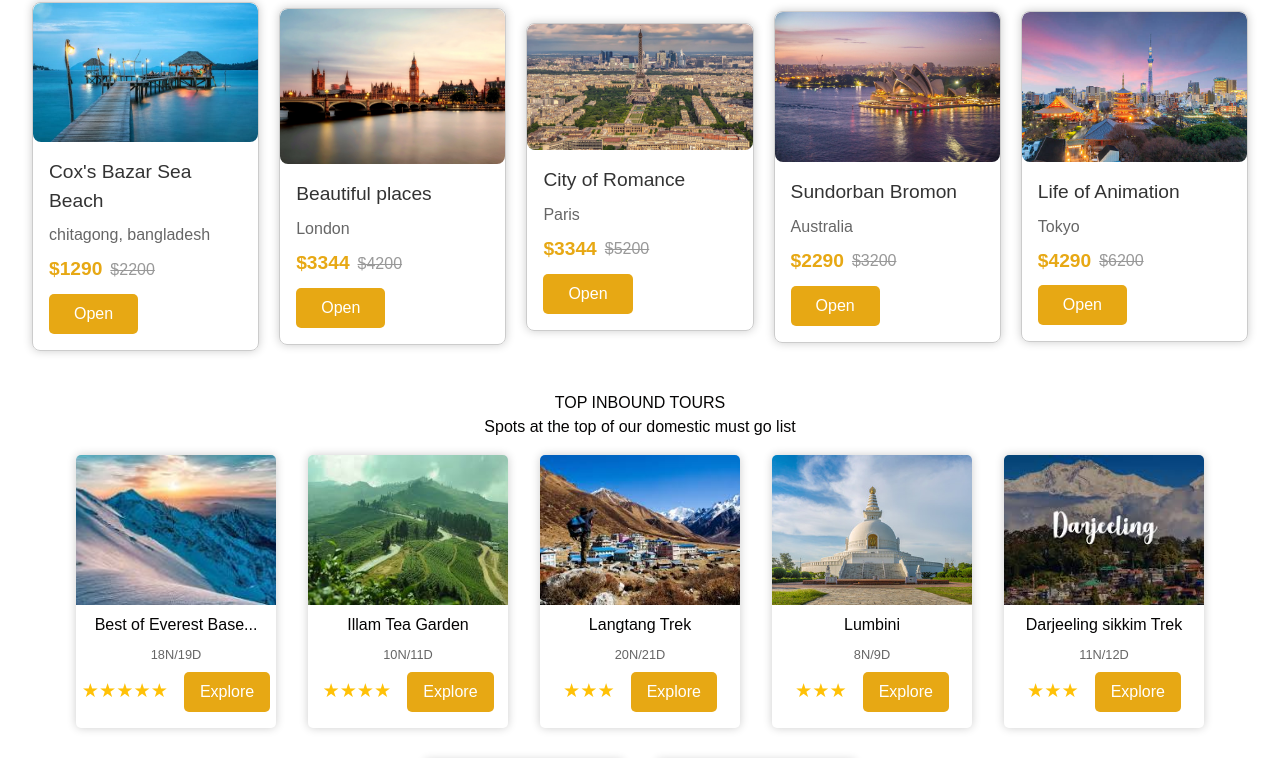
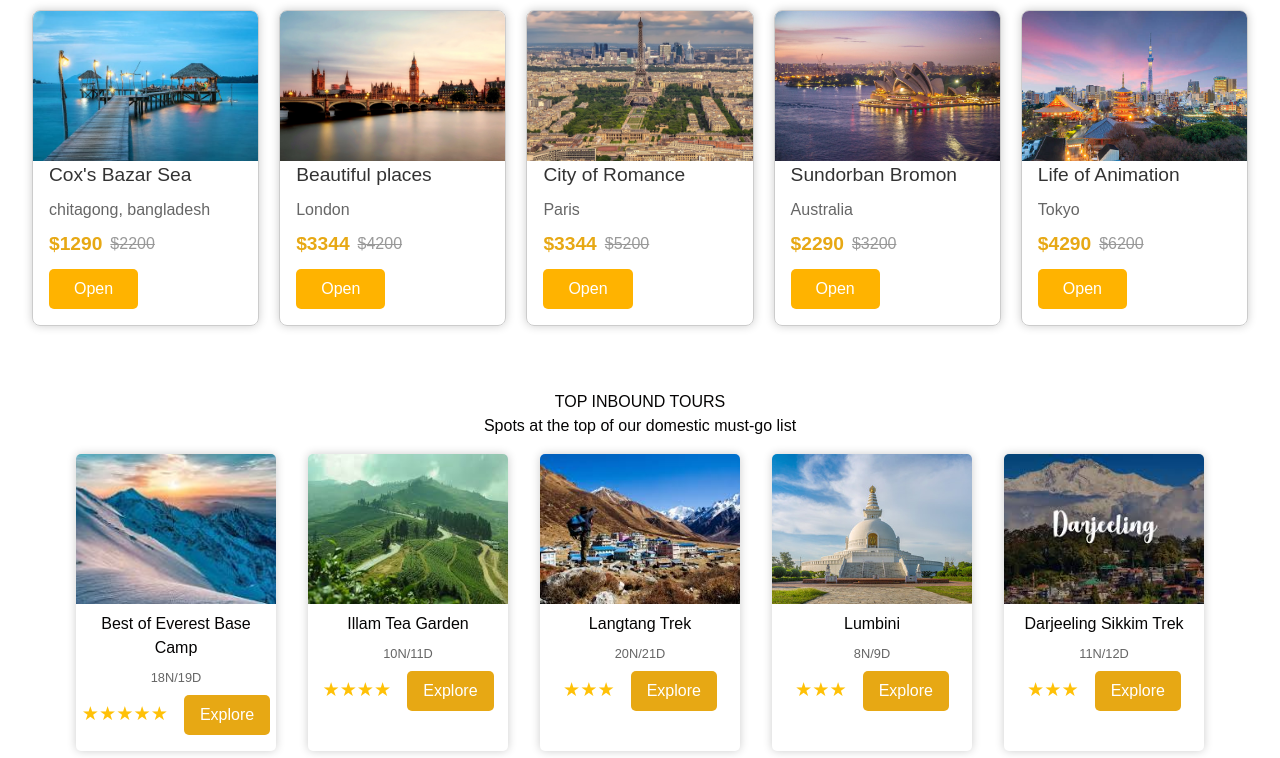
Before and after one commit to aastutijha/Travelsite, a React (Vite) app: page / in a window 1280 px wide. Shown: the part 894-1652 px from the top of the page. Built offline with nearby package versions, Linux system fonts and the light colour scheme.

Commit message:
changed card designs

```diff
--- a/src/components/Submain/InboundTours.jsx
+++ b/src/components/Submain/InboundTours.jsx
@@ -1,5 +1,5 @@
-import React from 'react';
-import { Link } from 'react-router-dom';
+
+import  { useState } from 'react';
 import './InboundTours.css';
 import everestImage from '../../assets/mountain.jpeg';
 import IlamImage from '../../assets/Ilam.jpeg';
@@ -10,60 +10,53 @@ import darjeelingImage from '../../assets/darjeeling.jpeg';
 import chitwanImage from '../../assets/chitwan.jpg';
 
 const InboundTours = () => {
+  const [openFormIndex, setOpenFormIndex] = useState(null);
+
+  const handleOpenForm = (index) => {
+    setOpenFormIndex(index);
+  };
+
+  const handleCloseForm = () => {
+    setOpenFormIndex(null);
+  };
+
+  const tourCards = [
+    { image: everestImage, alt: "Mount Everest, Nepal", title: "Best of Everest Base Camp", duration: "18N/19D", rating: "&#9733;★★★★" },
+    { image: IlamImage, alt: "Ilam Tea Garden, Nepal", title: "Illam Tea Garden", duration: "10N/11D", rating: "&#9733;★★★" },
+    { image: langtangImage, alt: "Langtang Trek, Nepal", title: "Langtang Trek", duration: "20N/21D", rating: "&#9733;★★" },
+    { image: lumbiniImage, alt: "Lumbini, Nepal", title: "Lumbini", duration: "8N/9D", rating: "&#9733;★★" },
+    { image: darjeelingImage, alt: "Darjeeling, India", title: "Darjeeling Sikkim Trek", duration: "11N/12D", rating: "&#9733;★★" },
+    { image: raralakeImage, alt: "Rara Lake, Nepal", title: "Rara Lake Trekking", duration: "6N/7D", rating: "&#9733;★★★" },
+    { image: chitwanImage, alt: "Chitwan, Nepal", title: "Chitwan Safari", duration: "5N/6D", rating: "&#9733;★" },
+  ];
+
   return (
-    <div  className="inbound-tours">
+    <div className={`inbound-tours ${openFormIndex !== null ? 'blur' : ''}`}>
       <h2>TOP INBOUND TOURS</h2>
-      <p>Spots at the top of our domestic must go list</p>
+      <p>Spots at the top of our domestic must-go list</p>
       <div className="tour-cards">
-        <div className="tour-card">
-          <img src={everestImage} alt="The Best of Everest Base..." />
-          <h3>Best of Everest Base...</h3>
-          <p>18N/19D</p>
-          <span className="rating">&#9733;★★★★</span>
-          <button>Explore</button>
-        </div>
-        <div className="tour-card">
-          <img src={IlamImage} alt="Gateway to Ilam Tea Garden" />
-          <h3>Illam Tea Garden</h3>
-          <p>10N/11D</p>
-          <span className="rating">&#9733;★★★</span>
-          <button>Explore</button>
-        </div>
-        <div className="tour-card">
-          <img src={langtangImage} alt="Langtang Trek" />
-          <h3>Langtang Trek</h3>
-          <p>20N/21D</p>
-          <span className="rating">&#9733;★★</span>
-          <button>Explore</button>
-        </div>
-        <div className="tour-card">
-          <img src={lumbiniImage} alt="Lumbini" />
-          <h3>Lumbini</h3>
-          <p>8N/9D</p>
-          <span className="rating">&#9733;★★</span>
-          <button>Explore</button>
-        </div>
-        <div className="tour-card">
-          <img src={darjeelingImage} alt="Darjeeling sikkim Trek" />
-          <h3>Darjeeling sikkim Trek</h3>
-          <p>11N/12D</p>
-          <span className="rating">&#9733;★★</span>
-          <button>Explore</button>
-        </div>
-        <div className="tour-card">
-          <img src={raralakeImage} alt="Rara Lake Trekking" />
-          <h3>Rara Lake Trekking</h3>
-          <p>17N/18D</p>
-          <span className="rating">&#9733;★★★</span>
-          <button>Explore</button>
-        </div>
-        <div className="tour-card">
-          <img src={chitwanImage} alt="Chitwan Safarii" />
-          <h3>Chitwan Safarii</h3>
-          <p>5N/6D</p>
-          <span className="rating">&#9733;★</span>
-          <button>Explore</button>
-        </div>
+        {tourCards.map((card, index) => (
+          <div className="tour-card" key={index}>
+            <img src={card.image} alt={card.alt} />
+            <h3>{card.title}</h3>
+            <p>{card.duration}</p>
+            <span className="rating" dangerouslySetInnerHTML={{ __html: card.rating }}></span>
+            <button onClick={() => handleOpenForm(index)}>Explore</button>
+            {openFormIndex === index && (
+              <div className="bookingForm">
+                <img src={card.image} alt={card.alt} />
+                <h3>{card.title}</h3>
+                <p>{card.duration}</p>
+                <span className="rating" dangerouslySetInnerHTML={{ __html: card.rating }}></span>
+                <label htmlFor="price">Price:</label>
+                <input type="number" id="price" />
+                <label htmlFor="date">Tour Dates :</label>
+                <input type="date" id="date" />
+                <button onClick={handleCloseForm}>Close</button>
+              </div>
+            )}
+          </div>
+        ))}
       </div>
     </div>
   );
--- a/src/components/Submain/Submain.jsx
+++ b/src/components/Submain/Submain.jsx
@@ -1,4 +1,4 @@
-import React, { useState } from 'react';
+import { useState } from 'react';
 import './submain.css';
 import underwaterImage from '../../assets/underwater.jpg';
 import londonImage from '../../assets/london.jpg';
@@ -8,149 +8,62 @@ import tokyoImage from '../../assets/tokyo.jpg';
 import InboundTours from './InboundTours';
 import OutboundPlaces from './OutboundPlaces';
 
+const Submain = () => {
+  const [showForm, setShowForm] = useState([false, false, false, false, false]);
+  function handleOpenForm (index)  {
+    let newShowForm = [...showForm];
+    newShowForm[index] = !newShowForm[index];
+    setShowForm(newShowForm);
+  }
 
-const Submain = () => {
-  const [showForm, setShowForm] = useState(false);
+  function handleCloseForm (index)  {
+    let newShowForm = [...showForm];
+    newShowForm[index] = false;
+    setShowForm(newShowForm);
+  }
 
-  const handleOpenForm = () => {
-    setShowForm(true);
-  };
-
-  const handleCloseForm = () => {
-    setShowForm(false);
-  };
+  const tourPlaces = [
+    { image: underwaterImage, alt: "Cox's Bazar Sea", title: "Cox's Bazar Sea ", location: "chitagong, bangladesh", discountedPrice: "$1290", originalPrice: "$2200" },
+    { image: londonImage, alt: "Festival", title: "Beautiful places", location: "London", discountedPrice: "$3344", originalPrice: "$4200" },
+    { image: parisImage, alt: "Adventures ride", title: "City of Romance", location: "Paris", discountedPrice: "$3344", originalPrice: "$5200" },
+    { image: australiaImage, alt: "Sundorban Bromon", title: "Sundorban Bromon", location: "Australia", discountedPrice: "$2290", originalPrice: "$3200" },
+    { image: tokyoImage, alt: "Sundorban Bromon", title: "Life of Animation", location: "Tokyo", discountedPrice: "$4290", originalPrice: "$6200" },
+  ];
 
   return (
-
     <div className="subMain" id="sub-main">
-      <h2 className="subMainTop">Popular OutBound Tour Places</h2>
-      <div className="tourPlaces">
-        <div className="tourPlace">
-          <img src={underwaterImage} alt="Cox's Bazar Sea Beach" />
+      <h2 className="subMainTop">Popular Outbound Tour Places</h2>
+      <div className="tourPlacesCards">
+        {tourPlaces.map((place, index) => (
+          <div className="tourPlace" key={index}>
+            <img src={place.image} alt={place.alt} />
             <div className="tourPlaceDetails">
-            <h3>Cox's Bazar Sea Beach</h3>
-            <p>chitagong, bangladesh</p>
+              <h3>{place.title}</h3>
+              <p>{place.location}</p>
               <div className="price">
-              <span className="discountedPrice">$1290</span>
-              <span className="originalPrice">$2200</span>
+                <span className="discountedPrice">{place.discountedPrice}</span>
+                <span className="originalPrice">{place.originalPrice}</span>
               </div>
               <button className="openButton" onClick={handleOpenForm}>Open</button>
-            {showForm && (
+              {showForm[index] && (
                 <div className="bookingForm">
                   <h3>Booking Information</h3>
-                <label htmlFor="price">Price: $1290</label>
+                  <label htmlFor="price">Price: {place.discountedPrice}</label>
                   <label htmlFor="person">Number of Person:</label>
                   <input type="number" id="person" />
                   <label htmlFor="date">Tour Dates :</label>
                   <input type="date" id="date" />
-                <button className="bookNowButton">Book Now</button>
-                <button className="closeButton" onClick={handleCloseForm}>Close</button>
+                  <button onClick={handleCloseForm} className="bookNowButton">Book Now</button>
                 </div>
               )}
             </div>
           </div>
-        <div className="tourPlace">
-          <img src={londonImage} alt="Festival" />
-          <div className="tourPlaceDetails">
-            <h3>Beautiful places</h3>
-            <p>London</p>
-            <div className="price">
-              <span className="discountedPrice">$3344</span>
-              <span className="originalPrice">$4200</span>
-            </div>
-            <button className="openButton" onClick={handleOpenForm}>Open</button>
-            {showForm && (
-              <div className="bookingForm">
-                <h3>Booking Information</h3>
-                <label htmlFor="price">Price: $3344</label>
-                <label htmlFor="price">Number of Person:</label>
-                <input type="number" id="person" />
-                <label htmlFor="date">Tour Dates:</label>
-                <input type="date" id="date" />
-                <button className="bookNowButton">Book Now</button>
-                <button className="closeButton" onClick={handleCloseForm}>Close</button>
-              </div>
-            )}
-          </div>
-        </div>
-        <div className="tourPlace">
-          <img src={parisImage} alt="Adventures ride" />
-          <div className="tourPlaceDetails">
-            <h3>City of Romance</h3>
-            <p>Paris</p>
-            <div className="price">
-              <span className="discountedPrice">$3344</span>
-              <span className="originalPrice">$5200</span>
-            </div>
-            <button className="openButton" onClick={handleOpenForm}>Open</button>
-            {showForm && (
-              <div className="bookingForm">
-                <h3>Booking Information</h3>
-                <label htmlFor="price">Price: $3344</label>
-                <label htmlFor="person">Number of Person:</label>
-                <input type="number" id="person" />
-                <label htmlFor="date">Tour Dates:</label>
-                <input type="date" id="date" />
-                <button className="bookNowButton">Book Now</button>
-                <button className="closeButton" onClick={handleCloseForm}>Close</button>
-              </div>
-            )}
-          </div>
-        </div>
-        <div className="tourPlace">
-          <img src={australiaImage} alt="Sundorban Bromon" />
-          <div className="tourPlaceDetails">
-            <h3> Sundorban Bromon</h3>
-            <p>Australia</p>
-            <div className="price">
-              <span className="discountedPrice">$2290</span>
-              <span className="originalPrice">$3200</span>
-            </div>
-            <button className="openButton" onClick={handleOpenForm}>Open</button>
-            {showForm && (
-              <div className="bookingForm">
-                <h3>Booking Information</h3>
-                <label htmlFor="price">Price: $2290</label>
-                <label htmlFor="person">Number of Person:</label>
-                <input type="number" id="person" />
-                <label htmlFor="date">Tour Dates:</label>
-                <input type="date" id="date" />
-                <button className="bookNowButton">Book Now</button>
-                <button className="closeButton" onClick={handleCloseForm}>Close</button>
-              </div>
-            )}
-          </div>
-        </div>
-        <div className="tourPlace">
-          <img src={tokyoImage} alt="Sundorban Bromon" />
-          <div className="tourPlaceDetails">
-            <h3>Life of Animation</h3>
-            <p>Tokyo</p>
-            <div className="price">
-              <span className="discountedPrice">$4290</span>
-              <span className="originalPrice">$6200</span>
-            </div>
-            <button className="openButton" onClick={handleOpenForm}>Open</button>
-            {showForm && (
-              <div className="bookingForm">
-                <h3>Booking Information</h3>
-                <label htmlFor="price">Price: $4290</label>
-                <label htmlFor="person">Number of Person:</label>
-                <input type="number" id="person" />
-                <label htmlFor="date">Tour Dates:</label>
-                <input type="date" id="date" />
-                <button className="bookNowButton">Book Now</button>
-                <button className="closeButton" onClick={handleCloseForm}>Close</button>
-              </div>
-            )}
-          </div>
-        </div>
+        ))}
       </div>
       <InboundTours />
       <OutboundPlaces/>
     </div>
-
   );
 };
 
-export default Submain;
+export default Submain
--- a/src/components/Submain/submain.css
+++ b/src/components/Submain/submain.css
@@ -7,24 +7,25 @@
 
 .subMainTop {
     font-size: 2rem;
-    color: #e7a814;
+    color:  #ffb300;
     margin-bottom: 1rem;
 }
 
-.tourPlaces {
+.tourPlacesCards {
     display: flex;
     justify-content: space-around;
-    align-items: center;
-    grid-template-columns: repeat(3, 1fr);
+    align-items: flex-start;
     gap: 20px;
+    margin-bottom: 64px;
+    margin-top: 24px;
 }
 
 .tourPlace {
     width: calc(50% - 10px);
-    margin-bottom: 40px;
     border: 1px solid #ccc;
     box-shadow: 0 0 10px rgba(0, 0, 0, 0.2);
     border-radius: 8px;
+    border:  2xp red green;
     position: relative;
     overflow: hidden;
     transition: transform 0.3s ease-in-out;
@@ -34,16 +35,25 @@
     transform: scale(1.05);
 }
 
+.tourPlace:hover img {
+    transform: scale(1.1);
+    transition: transform 0.3s ease-in-out;
+
+}
+
 .tourPlace img {
     width: 100%;
-    height: auto;
+    height: 150px;
     object-fit: cover;
-    border-radius: 8px;
+
 }
+
+
 
 .tourPlaceDetails {
     text-align: left;
-    padding: 1rem;
+    padding-inline: 1rem;
+    padding-bottom: 1rem;
 }
 
 .tourPlaceDetails h3 {
@@ -65,7 +75,7 @@
 
 .discountedPrice {
     font-size: 1.2rem;
-    color: #e7a814;
+    color:  #e7a814;
     font-weight: bold;
     margin-right: 0.5rem;
 }
@@ -78,7 +88,7 @@
 
 .openButton {
     margin-top: 10px;
-    background-color: #e7a814;
+    background-color:  #ffb300;
     color: white;
     border: none;
     padding: 8px 25px;
@@ -86,9 +96,12 @@
     cursor: pointer;
     margin-right: 10px;
 }
+.openButton:hover{
+    background-color: #e7a814;
+}
 
 .closeButton {
-    background-color: #e7a814;
+    background-color: #ff6b6b;
     color: white;
     border: none;
     padding: 8px 7px;
@@ -122,7 +135,7 @@
 }
 
 .bookNowButton {
-    background-color: #e7a814;
+    background-color:  #e7a814;
     color: white;
     border: none;
     padding: 8px 10px;
@@ -130,28 +143,19 @@
     cursor: pointer;
 }
 
-.openButton:hover {
-    background-color: #bac0be;
-    /* Red color when hovered */
+/* Media query for smaller screens */
+@media only screen and (max-width: 768px) {
+    .tourPlacesCards {
+        flex-wrap: wrap;
+    }
+
+    .tourPlace {
+        width: calc(50% - 10px);
+    }
 }
-
-.bookNowButton:hover {
-    background-color: #13f387;
-    /* Green color when hovered */
-}
-
-.closeButton:hover {
-    background-color: #f31329;
-    /* Red color when hovered */
-}
-
-@media (max-width: 768px) {
-    .tourPlaces {
-        flex-direction: column;
-        grid-template-columns: repeat(1, 1fr);
-    }
+/* Media query for even smaller screens */
+@media only screen and (max-width: 480px) {
     .tourPlace {
         width: 100%;
-        margin-bottom: 1rem;
     }
 }
```
Also changed, not shown: src/components/Submain/InboundTours.css (+13 -2 lines). Lines whose indentation alone changed are shown as unchanged.
